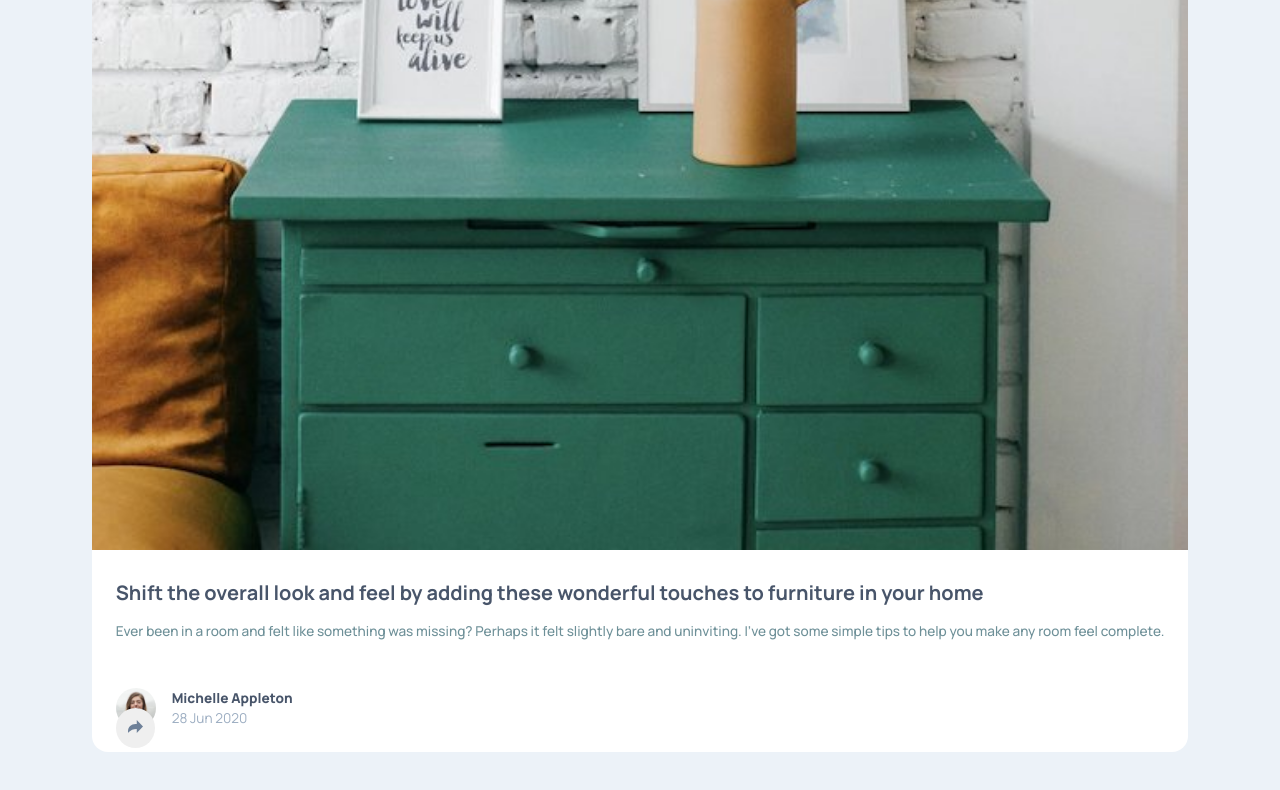
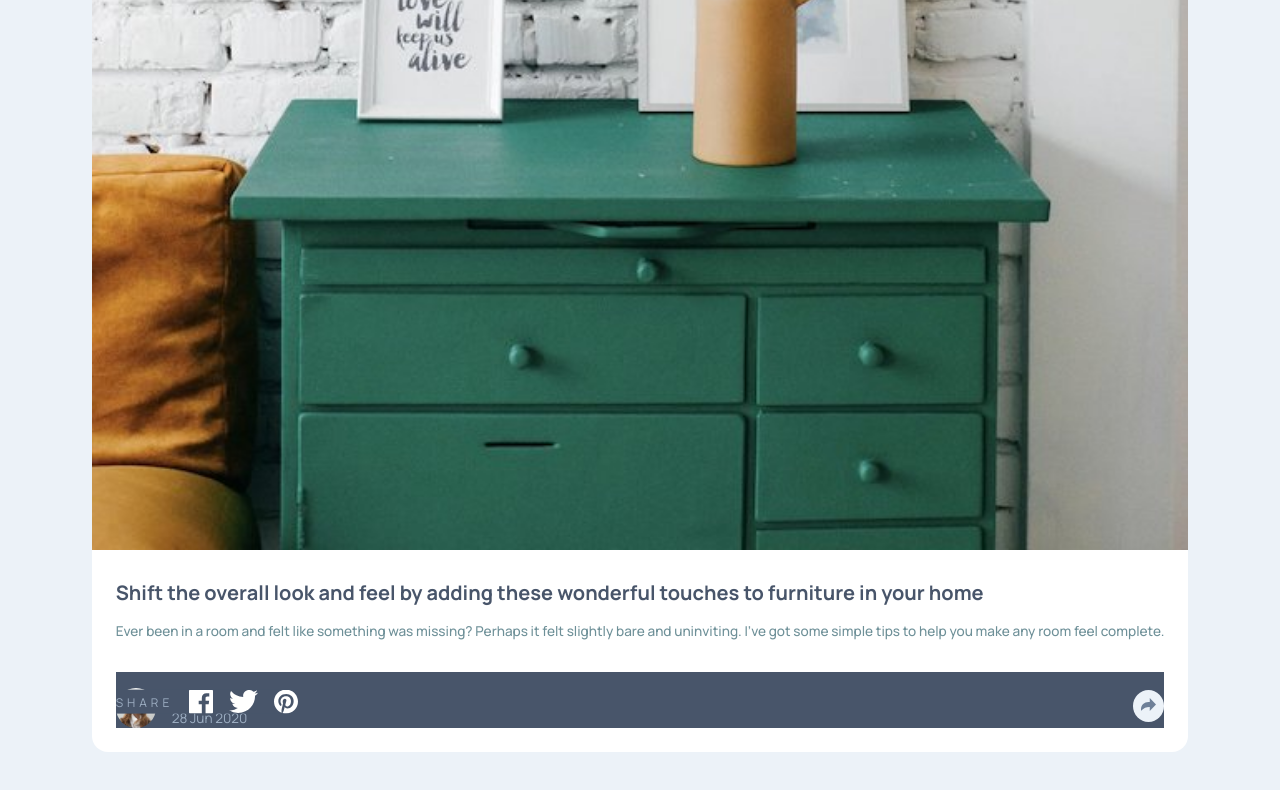
Before and after one commit to Acemeistre/FEM_Article-preview-component, a plain HTML site: page index.html in a window 1280 px wide. Both pictures are taken after a click on the button "view social media links". Shown: the part 375-1165 px from the top of the page. Drawn offline with Linux system fonts and the light colour scheme.

Commit message:
Fix button positioning

```diff
--- a/index.js
+++ b/index.js
@@ -0,0 +1,9 @@
+const buttons = document.querySelectorAll(".share-btn")
+
+buttons.forEach((button) => button.addEventListener("click", () => {
+    const isExpanded = button.getAttribute("aria-expanded");
+        if (isExpanded === "true") {
+            button.setAttribute ("aria-expanded", "false")
+        } else { button.setAttribute ("aria-expanded", "true")
+        }
+}));
--- a/styles.css
+++ b/styles.css
@@ -42,7 +42,7 @@ main {
     flex-direction: column;
 }
 
-.image-container img{
+.image-container img {
     width: 100%;
     border-radius: var(--spacing-200) var(--spacing-200) 0 0;
 }
@@ -104,8 +104,51 @@ time {
 }
 
 .social-media {
+    display: flex;
+    position: absolute;
+    background-color: var(--color-grey-900);
+    align-items: center;
+    margin: 0;
+    gap: 1rem;
+    transform: translateY(-140%);
+}
+
+.social-media img {
+    height: var(--spacing-300);
+    padding: var(--spacing-100);
+
+}
+
+.share-text {
+    text-transform: uppercase;
+    color: var(--color-grey-400);
+    font-size: .75rem;
+    letter-spacing: .25rem;
+    margin: 0;
+}
+
+.share-bar:has(.share-btn[aria-expanded="false"]) .social-media {
     display: none;
+}
+
+.share-btn:has(.share-btn[aria-expanded="true"]) .author img {
+    display: none;
+}
+
+.share-bar:has(.share-btn[aria-expanded="true"]) {
+
     background-color: var(--color-grey-900);
+    margin: 0;
+    padding: 0;
+}
+
+.share-bar:has(.share-btn[aria-expanded="true"]) .social-media {
+    display: flex;
+    background-color: var(--color-grey-900);
+    align-items: center;
+    margin: 0;
+    gap: 1rem;
+    transform: translateY(-160%);
 }
 
 button {
@@ -113,8 +156,15 @@ button {
     display: block;
     justify-self: right;
     align-self: center;
+    right: 0rem;
+    top: 60%;
     transform: translateY(-50%);
     border: none;
-    padding: .75rem;
+    padding: .5rem;
     border-radius: 100%;
+    background-color: var(--color-grey-200);
 }
+
+button:hover {
+    cursor: pointer;
+}
```
